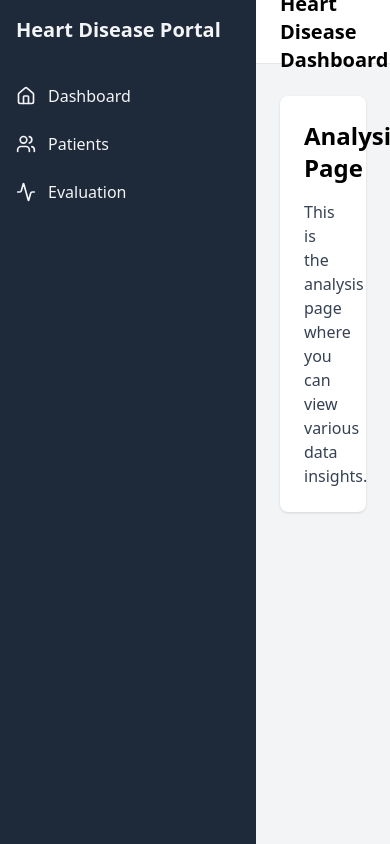
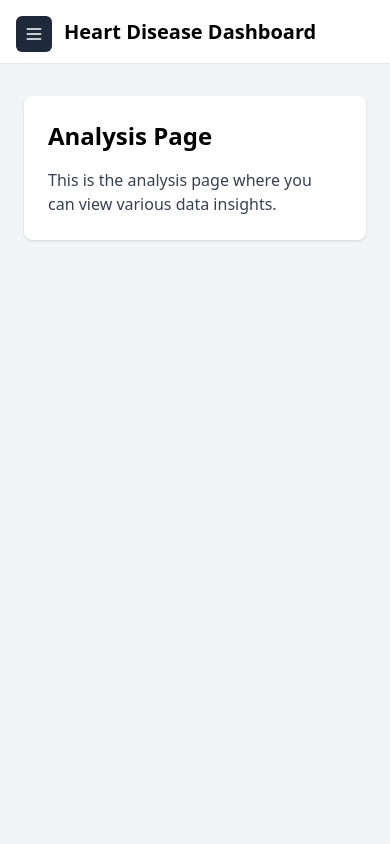
Before and after one commit to najikadri/heart-disease-prediction, a React (Vite) app in the folder frontend/: page / in a window 390 px wide. Built offline with nearby package versions, Linux system fonts and the light colour scheme; no server answers.

Commit message:
Enhance DashboardLayout and Sidebar for mobile responsiveness and navigation improvements

```diff
--- a/frontend/src/components/DashboardLayout.tsx
+++ b/frontend/src/components/DashboardLayout.tsx
@@ -1,16 +1,48 @@
+import { useState } from "react";
 import Sidebar from "./Sidebar";
+import { Menu } from "lucide-react";
 
 const DashboardLayout: React.FC<React.PropsWithChildren> = ({ children }) => {
+    const [sidebarOpen, setSidebarOpen] = useState(false);
+
+    const closeSidebar = () => {
+        setSidebarOpen(false);
+    }
+
     return (
-        <div>
-            <Sidebar />
-            <main className="pt-16 pl-64 bg-gray-100 min-h-screen">
+        <div className="relative">
+            {/* Mobile sidebar toggle button */}
+            <button
+                className="md:hidden fixed top-4 left-4 z-50 p-2 rounded-md bg-gray-800 text-white"
+                onClick={() => setSidebarOpen(!sidebarOpen)}
+            >
+                <Menu className="w-5 h-5" />
+            </button>
+
+            {/* Sidebar - hidden on mobile by default, shown when sidebarOpen is true */}
+            <div
+                className={`fixed inset-y-0 left-0 z-40 w-64 bg-gray-800 text-gray-100 transition-transform duration-300 ease-in-out ${sidebarOpen ? "translate-x-0" : "-translate-x-full md:translate-x-0"
+                    }`}
+            >
+                <Sidebar onLinkClick={closeSidebar} />
+            </div>
+
+            {/* Overlay for mobile when sidebar is open */}
+            {sidebarOpen && (
+                <div
+                    className="fixed inset-0 z-30 bg-black/70 md:hidden"
+                    onClick={() => setSidebarOpen(false)}
+                />
+            )}
+
+            {/* Main content area */}
+            <main className="pt-16 md:pl-64 bg-gray-100 min-h-screen">
                 <div className="px-6 py-8">
                     {children}
                 </div>
             </main>
         </div>
-    )
-}
+    );
+};
 
 export default DashboardLayout;
--- a/frontend/src/components/Sidebar.tsx
+++ b/frontend/src/components/Sidebar.tsx
@@ -1,28 +1,37 @@
-import { Link } from "react-router-dom";
+import { NavLink } from "react-router-dom";
 import { Home, Users, Activity } from "lucide-react";
 
 const navLinks = [
     { name: "Dashboard", href: "/", icon: <Home className="w-5 h-5" /> },
     { name: "Patients", href: "/patients", icon: <Users className="w-5 h-5" /> },
     { name: "Evaluation", href: "/evaluation", icon: <Activity className="w-5 h-5" /> },
-    // { name: "Settings", href: "#", icon: <Settings className="w-5 h-5" /> },
 ];
 
-function Sidebar() {
+interface SidebarProps {
+    onLinkClick?: () => void;
+}
+
+function Sidebar({ onLinkClick }: SidebarProps) {
     return (
         <aside className="w-64 bg-gray-800 text-gray-100 h-screen fixed">
-            <div className="p-4 text-xl font-bold">Heart Disease Portal</div>
+            <div className="p-4 ml-10 pt-5 text-lg
+            md:text-xl md:ml-0 font-bold">Heart Disease Portal</div>
             <nav className="mt-4">
                 <ul className="space-y-2">
                     {navLinks.map(link => (
                         <li key={link.name}>
-                            <Link
+                            <NavLink
                                 to={link.href}
-                                className="flex items-center gap-3 py-2 px-4 hover:bg-gray-700 rounded"
+                                className={({ isActive }) =>
+                                    `flex items-center gap-3 py-2 px-4 hover:bg-gray-700 rounded mx-2 transition-colors
+                                        ${isActive ? "bg-gray-700 text-white font-medium" : "text-gray-300"
+                                    }`
+                                }
+                                onClick={onLinkClick}
                             >
                                 {link.icon}
                                 <span>{link.name}</span>
-                            </Link>
+                            </NavLink>
                         </li>
                     ))}
                 </ul>
--- a/frontend/src/components/Topbar.tsx
+++ b/frontend/src/components/Topbar.tsx
@@ -1,8 +1,7 @@
-
 function Topbar({title}: { title?: string }) {
     return (
-        <header className="fixed top-0 left-64 right-0 h-16 bg-white border-b border-gray-200 flex items-center px-6">
-            <h1 className="text-xl font-semibold">{title ? title : "Heart Disease Dashboard"}</h1>
+        <header className="fixed top-0 left-0 md:left-64 right-0 h-16 bg-white border-b border-gray-200 flex items-center px-6 z-20">
+            <h1 className="text-xl ml-10 md:ml-0 font-semibold">{title ? title : "Heart Disease Dashboard"}</h1>
         </header>
     );
 }
```
